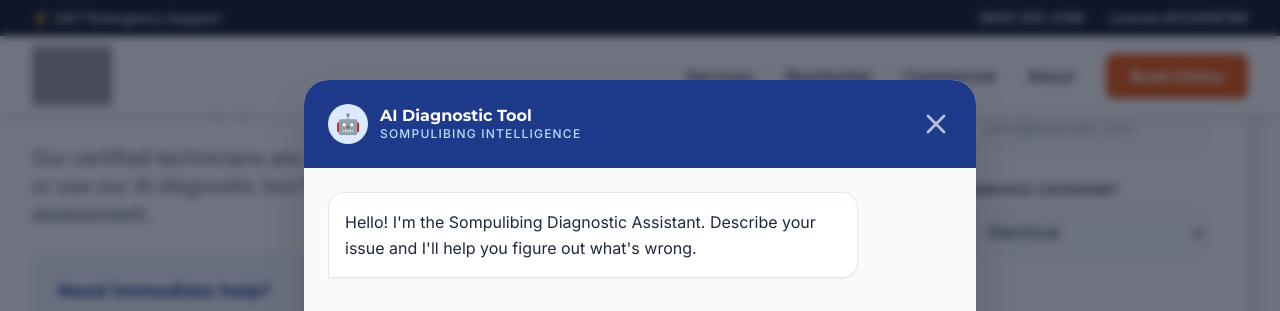
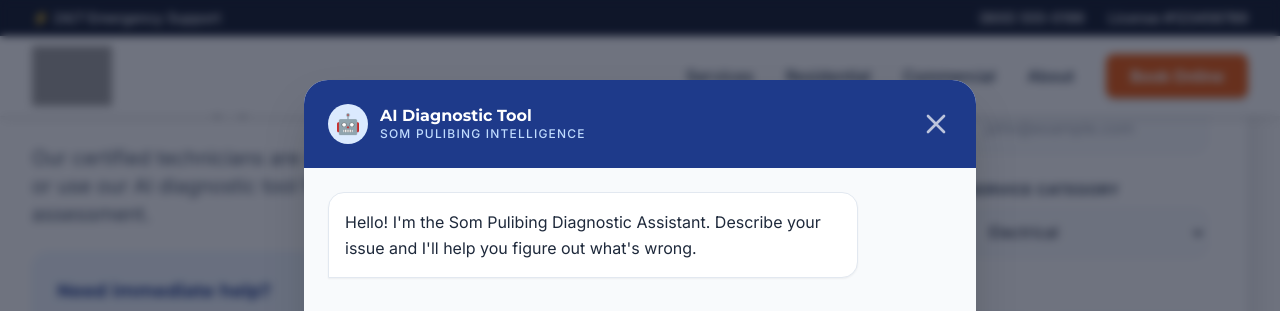
Before and after one commit to moraltech/som-plumbing, a React (Vite) app: page / in a window 1280 px wide. Both pictures are taken after a click on the button "Launch AI Diagnosis". Shown: the part 2685-2996 px from the top of the page. Built offline with nearby package versions, Linux system fonts and the light colour scheme; grey boxes are pictures that could not be loaded.

Commit message:
feat: Update branding in title and AI assistant
Corrects the application name spelling from "Sompulibing" to "Som Pulibing" in the HTML title and the AI assistant's branding. Also adds a comment to index.html about the importance of the React script.

```diff
--- a/components/AIAssistant.tsx
+++ b/components/AIAssistant.tsx
@@ -1,4 +1,3 @@
-
 import React, { useState, useRef, useEffect } from 'react';
 import { Message } from '../types';
 import { getAiDiagnosis } from '../services/geminiService';
@@ -10,7 +9,7 @@ interface AIAssistantProps {
 
 const AIAssistant: React.FC<AIAssistantProps> = ({ isOpen, onClose }) => {
   const [messages, setMessages] = useState<Message[]>([
-    { role: 'model', content: "Hello! I'm the Sompulibing Diagnostic Assistant. Describe your issue and I'll help you figure out what's wrong." }
+    { role: 'model', content: "Hello! I'm the Som Pulibing Diagnostic Assistant. Describe your issue and I'll help you figure out what's wrong." }
   ]);
   const [input, setInput] = useState('');
   const [isLoading, setIsLoading] = useState(false);
@@ -45,7 +44,7 @@ const AIAssistant: React.FC<AIAssistantProps> = ({ isOpen, onClose }) => {
             <div className="w-10 h-10 bg-blue-100 rounded-full flex items-center justify-center text-xl">🤖</div>
             <div>
               <h3 className="text-white font-bold leading-tight">AI Diagnostic Tool</h3>
-              <p className="text-blue-200 text-xs font-medium uppercase tracking-widest">Sompulibing Intelligence</p>
+              <p className="text-blue-200 text-xs font-medium uppercase tracking-widest">Som Pulibing Intelligence</p>
             </div>
           </div>
           <button onClick={onClose} className="text-white/70 hover:text-white transition-colors">
--- a/index.html
+++ b/index.html
@@ -1,10 +1,9 @@
-
 <!DOCTYPE html>
 <html lang="en">
 <head>
     <meta charset="UTF-8">
     <meta name="viewport" content="width=device-width, initial-scale=1.0">
-    <title>Sompulibing | Electric, Plumbing & HVAC Experts</title>
+    <title>Som Pulibing | Electric, Pulibing & HVAC Experts</title>
     <script src="https://cdn.tailwindcss.com"></script>
     <link href="https://fonts.googleapis.com/css2?family=Inter:wght@400;500;600;700&family=Montserrat:wght@700;800&display=swap" rel="stylesheet">
     <style>
@@ -32,5 +31,7 @@
 </head>
 <body class="bg-slate-50 text-slate-900">
     <div id="root"></div>
+    <!-- Script-kan ayaa muhiim u ah inuu React-ka raro -->
+    <script type="module" src="index.tsx"></script>
 </body>
 </html>
```
